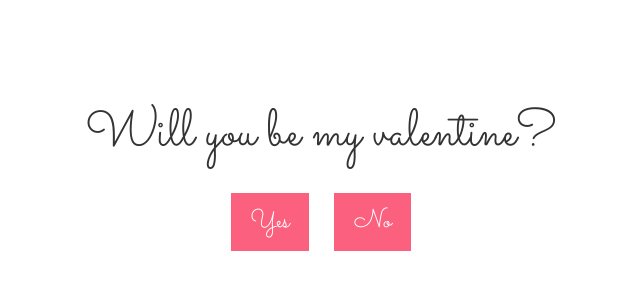
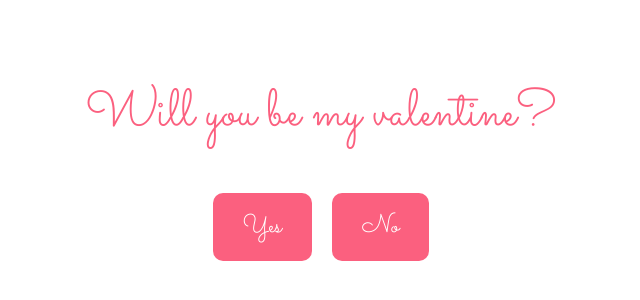
Before and after one commit to yangyangeepy/valentines, a plain HTML site: page index.html in a window 1280 px wide. Shown: the part 236-536 px from the top of the page, without its empty margins (319-959 px from the left). Drawn offline with Linux system fonts and the light colour scheme.

Commit message:
Update style.css

```diff
--- a/style.css
+++ b/style.css
@@ -1,68 +1,76 @@
-/* style.css */
-
-/* Global styles */
+/* General Styles for the Body */
 body {
-    font-family: Arial, sans-serif; /* Fallback font family */
+    font-family: Arial, sans-serif; /* Use a clean sans-serif font for body text */
     text-align: center; /* Center-align text */
     margin: 0; /* Remove default margin */
-    background-color: #ffffff; /* Set background color to white */
-    transition: background-color 0.3s ease; /* Smooth transition for background color */
+    background-color: #ffffff; /* Default white background */
+    overflow: hidden; /* Prevent scrolling */
 }
 
+/* Container Style */
 #container {
     display: flex; /* Use flexbox layout */
     flex-direction: column; /* Stack elements vertically */
-    align-items: center; /* Center-align items horizontally */
-    justify-content: center; /* Center-align items vertically */
-    height: 100vh; /* Make the container full viewport height */
-    background-color: #ffffff; /* Ensure container has a white background */
+    align-items: center; /* Center-align elements horizontally */
+    justify-content: center; /* Center-align elements vertically */
+    height: 100vh; /* Take up the full height of the viewport */
 }
 
-#image-container {
-    /* This container will hold the images */
-    margin-top: 20px;
+/* Question Style */
+#question {
+    font-family: 'Sacramento', cursive; /* Apply the cursive font from Google Fonts */
+    font-size: 52px; /* Large font size for the question */
+    color: #FB607F; /* Pink color for the question text */
+    margin-bottom: 30px; /* Space below the question */
 }
 
-#question {
-    font-family: 'Sacramento', cursive; /* Apply Sacramento font to the question */
-    font-size: 52px; /* Set font size for the question */
-    color: #333; /* Set question text color */
-    margin-bottom: 20px; /* Add space below the question */
+/* Button Styles */
+button {
+    padding: 15px 30px; /* Add padding for larger clickable area */
+    margin: 10px 20px; /* Add space between buttons */
+    font-size: 26px; /* Large text for buttons */
+    font-family: 'Sacramento', cursive; /* Cursive font for buttons */
+    background-color: #FB607F; /* Pink background for buttons */
+    color: white; /* White text color */
+    border: none; /* Remove the button border */
+    border-radius: 10px; /* Rounded corners for buttons */
+    cursor: pointer; /* Show pointer cursor on hover */
+    transition: transform 0.3s ease, background-color 0.3s ease; /* Smooth transition for hover effect */
 }
 
-#options {
-    margin-top: 20px; /* Add space above the options */
+/* Hover effect for buttons */
+button:hover {
+    background-color: #FF77A9; /* Lighter pink on hover */
+    transform: scale(1.1); /* Slightly enlarge button on hover */
 }
 
-button {
-    padding: 10px 20px; /* Set padding for buttons */
-    margin: 0 10px; /* Set margin around buttons */
-    font-size: 26px; /* Set font size for buttons */
-    font-family: 'Sacramento', cursive; /* Apply Sacramento font to the options */
-    background-color: #FB607F; /* Set button background color */
-    color: white; /* Set text color to white */
-    border: none; /* Remove button border */
-    cursor: pointer; /* Set cursor to pointer on hover */
-    transition: transform 0.3s ease; /* Smooth transition for grow effect */
+/* "Thank You" Message Styling */
+#thank-you-message {
+    font-family: 'Sacramento', cursive; /* Same cursive font as the buttons */
+    font-size: 40px; /* Adjust the size of the thank you message */
+    color: #ffffff; /* White text color */
+    margin-top: 20px; /* Space above the message */
+    text-shadow: 2px 2px 4px rgba(0, 0, 0, 0.3); /* Optional text shadow for better readability */
 }
 
-/* Button grows when clicked */
-button.grow {
-    transform: scale(1.5); /* Make the button 1.5 times bigger */
+/* Style for Image Container */
+#image-container {
+    margin-top: 20px; /* Space above the image container */
+    width: 100%; /* Allow image to fill the width of the container */
+    max-width: 500px; /* Limit the width of the image */
+    height: auto; /* Maintain the aspect ratio of the image */
+    display: flex;
+    justify-content: center; /* Center the image */
+    align-items: center; /* Center the image vertically */
 }
 
-/* Styling for the new "Thank You" message */
-#thank-you-message {
-    font-family: 'Sacramento', cursive; /* Same font as the buttons and question */
-    font-size: 40px; /* Adjust the size of the message */
-    color: #ffffff; /* White text color to match the theme */
-    margin-top: 20px; /* Add some space above the message */
-    text-shadow: 2px 2px 4px rgba(0, 0, 0, 0.3); /* Optional: text shadow for readability */
+/* Hide the options section when not needed (when 'Yes' is clicked) */
+#options {
+    display: flex; /* Display the buttons in a row */
+    justify-content: center; /* Center buttons horizontally */
+    margin-top: 30px; /* Add space above the options */
 }
 
-/* Styling for the cat-heart image */
-#image-container img {
-    max-width: 100%; /* Ensure the image is responsive */
-    height: auto; /* Maintain aspect ratio */
-    margin-top: 20px; /* Add space above the image */
+#options button {
+    margin: 10px; /* Add space between buttons */
 }
```
